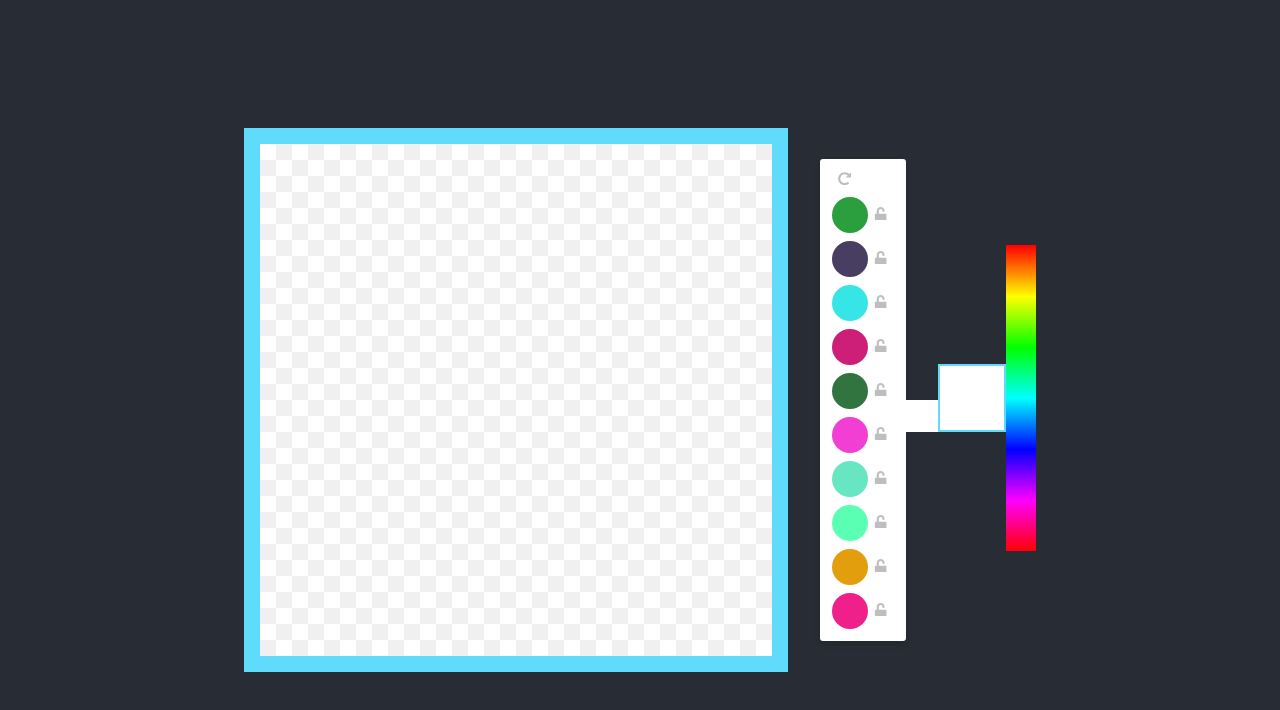
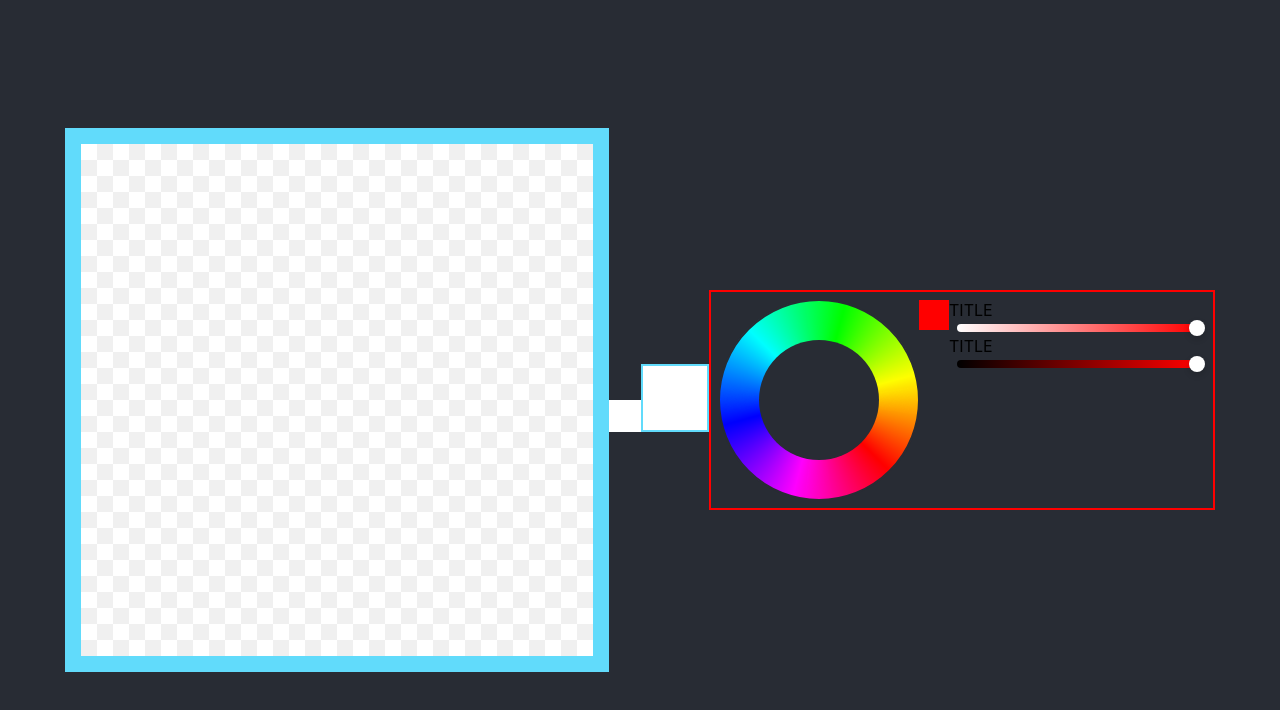
Before and after one commit to jinongun/canvasplay, a React (Create React App) app: page / in a window 1280 px wide. Shown: the top 710 px of the page. Built offline with nearby package versions, Linux system fonts and the light colour scheme.

Commit message:
colorpick

```diff
--- a/src/App.tsx
+++ b/src/App.tsx
@@ -112,7 +112,7 @@ function App() {
         <canvas onMouseDown={init} style={{background: 'transparent'}} onMouseMove={draw} onClick={dot}  onMouseUp={finishDraw} ref={canvasRef} width={CANVAS_W} height={CANVAS_H} />
       </div>
 
-      <Palette setColor={setColor} color={color} />
+      {/* <Palette setColor={setColor} color={color} /> */}
       <div>
       <canvas style={{background: 'white'}} width={CANVAS_W/width} height={CANVAS_H/width} />
       <canvas ref={originRef} style={{background: 'white', border: '2px solid #61dbfb'}} width={CANVAS_W/width *2} height={CANVAS_H/width *2} />
--- a/src/components/ColorPicker/ColorPicker.scss
+++ b/src/components/ColorPicker/ColorPicker.scss
@@ -0,0 +1,91 @@
+
+
+.ColorPicker{
+  display: flex;
+
+  padding: 8px;
+  //background: red;
+  border: 2px solid red;
+  canvas{
+    background: transparent;
+  }
+}
+
+
+// .ColorRangeBar{
+
+//   canvas{
+//     background: white;
+//   }
+//   .bar{
+//     display: block;
+//     width: 120px;
+//     height: 10px;
+//     background: red;
+//   }
+
+//   .barbar{
+//     display: block;
+//     height: 8px;
+//   }
+//   input[type=range] {
+//     width:100%;
+//     outline: none;
+//     border-radius: 50px;
+//     -webkit-appearance: none;
+//     background-color: transparent;
+//     // &::-webkit-slider-thumb {
+//     //   background: white;
+//     //   //-webkit-appearance: none;
+
+//     // }
+//     &::-webkit-slider-thumb{
+//       -webkit-appearance: none;
+//       display: block;
+//       background-color: white;
+//       width: 16px;
+//       height: 16px;
+//       border-radius: 100%;
+//       box-shadow: 0px 3px 6px rgba(0,0,0,0.16);
+//     }
+//   }
+
+
+// }
+
+.ColorRangeBar{
+  width: 240px;
+  position: relative;
+  padding: 4px 8px;
+
+  .bar{
+    display: block;
+    width: 100%;
+    height: 8px;
+    border-radius: 50px;
+  }
+  input[type="range"]{
+    outline: none;
+    box-sizing: border-box;
+    //border: 1px solid red;
+    width: 256px;
+    height: 8px;
+    position: absolute;
+    left: 0;
+    right: 0;
+    bottom: 0;
+    top: 0;
+    margin: auto;
+    -webkit-appearance: none;
+    background-color: transparent;
+    &::-webkit-slider-thumb{
+      -webkit-appearance: none;
+      display: block;
+      background-color: white;
+      width: 16px;
+      height: 16px;
+      border-radius: 100%;
+      box-shadow: 0px 3px 6px rgba(0,0,0,0.16);
+    }
+  }
+}
--- a/src/components/ColorPicker/ColorPicker.tsx
+++ b/src/components/ColorPicker/ColorPicker.tsx
@@ -3,55 +3,88 @@ import './ColorPicker.scss';
 
 
 export default function ColorPicker(props:any){
-  const canvasRef = React.useRef<any>(null);
 
+  const colorPicker = React.useRef<any>(null);
+  const [rgb , setRgb] = React.useState<any>({r:255,g:0,b:0});
+  const [selected, setSelected] = React.useState<any>('rgb(255,0,0)');
   React.useEffect(()=>{
-    if(canvasRef.current){
-      const canvas = canvasRef.current;
-      const ctx = canvas.getContext('2d');
-      let r = 255 , g = 0 , b = 0;
-      const unit = 5;
-      for(let x = 0; x <306; x++){
-          /*
-            255,0,0
-            255,255,0
-
-            0,255,0
-            0,255,255
-
-            0,0,255
-            255,0,255
-
-            255,0, 0
-          */
-          ctx.fillStyle=`rgb(${r},${g},${b})`;
-          console.log(`rgb(${r},${g},${b})`);
-          ctx.fillRect(0,x,50,1);
-          if(r === 255 && g < 255 && b === 0){
-            g+=unit;
-          }
-          else if(r > 0 && g === 255 && b === 0){
-            r-=unit;
-          }
-          else if(r === 0 && g === 255 && b < 255){
-            b+=unit;
-          }
-          else if(r === 0 && g > 0 &&b === 255 ){
-            g-=unit;
-          }
-          else if(r < 255 && g === 0 && b === 255){
-            r+=unit;
-          }
-          else if(r === 255 && g === 0 &&  b > 0){
-            b-=unit;
-          }
-      }
-    }
+    const canvas = colorPicker.current;
+    const ctx = canvas.getContext('2d');
+    console.log(ctx.innerWidth);
+    let center_x = (200)/2;
+    let center_y = (200)/2;
+    let sx = center_x;
+    let sy = center_y;
+    colorGenerate(center_x,center_y,sx,sy);
   },[]);
 
+  function colorGenerate(center_x:number, center_y:number, sx:number, sy:number){
+    const canvas = colorPicker.current;
+    const ctx = canvas.getContext('2d');
+    for(let i = 0; i < 360; i+=0.1)
+		{
+			let rad = (i-45) * (Math.PI) / 180;
+			ctx.strokeStyle = "hsla("+i+", 100%, 50%, 1.0)";
+			ctx.beginPath();
+			ctx.moveTo(center_x, center_y);
+			ctx.lineTo(center_x + sx * Math.cos(-rad), center_y + sy * Math.sin(-rad));
+			ctx.stroke();
+    }
+    ctx.beginPath();
+    ctx.arc(center_x,center_y,60,0,2*Math.PI,false);
+    ctx.fillStyle = '#282c34';
+    ctx.fill();
+
+    ctx.beginPath();
+    ctx.arc(center_x, center_y, 100, 0, 2 * Math.PI);
+    ctx.strokeStyle = "#282c34";
+    ctx.lineWidth=2;
+    ctx.stroke();
+  }
+
+  function selectColor(e:any){
+    const canvas = colorPicker.current;
+
+    let x = e.nativeEvent.pageX - canvas.offsetLeft,
+    y = e.nativeEvent.pageY - canvas.offsetTop,
+    pixel = canvas.getContext("2d").getImageData(x, y, 1, 1).data,
+    pixelColor = "rgb(" + pixel[0] + ", " + pixel[1]+", "+ pixel[2]+ ")";
+    setRgb({
+      r: pixel[0],
+      g: pixel[1],
+      b: pixel[2],
+    })
+    console.log(pixelColor);
+    setSelected(pixelColor);
+  }
   return (
     <div className="ColorPicker">
-      <canvas ref={canvasRef} width={30} height={306} />
+      <canvas onMouseDown={selectColor} ref={colorPicker} width={200} height={200} />
+      <div style={{background: `rgb(${rgb.r},${rgb.g}, ${rgb.b})`, width: 30, height: 30}} />
+      <div>
+        <ColorRangeBar start={'rgb(255,255,255)'} selected={selected} setSelected={setSelected} />
+        <ColorRangeBar start={'rgb(0,0,0)'} selected={selected} setSelected={setSelected} />
+
+      </div>
     </div>
   )
 }
+
+function ColorRangeBar(props:any){
+
+  function handleChange(e:any){
+    console.log(props.selected);
+    console.log(~~(e.target.value * 255));
+    props.setSelected(`rgb(255,${255-~~(e.target.value * 255)},${255-~~(e.target.value * 255)})`)
+
+  }
+  return (
+    <>
+    <p style={{margin: 0}}>TITLE</p>
+    <div className="ColorRangeBar">
+        <span className="bar"  style={{background: `linear-gradient(to right, ${props.start} 0%, ${props.selected} 100%)`}} />
+        <input type="range" defaultValue={1} min={0} max={1} step="any" onChange={handleChange} />
+    </div>
+    </>
+  )
+}
```
